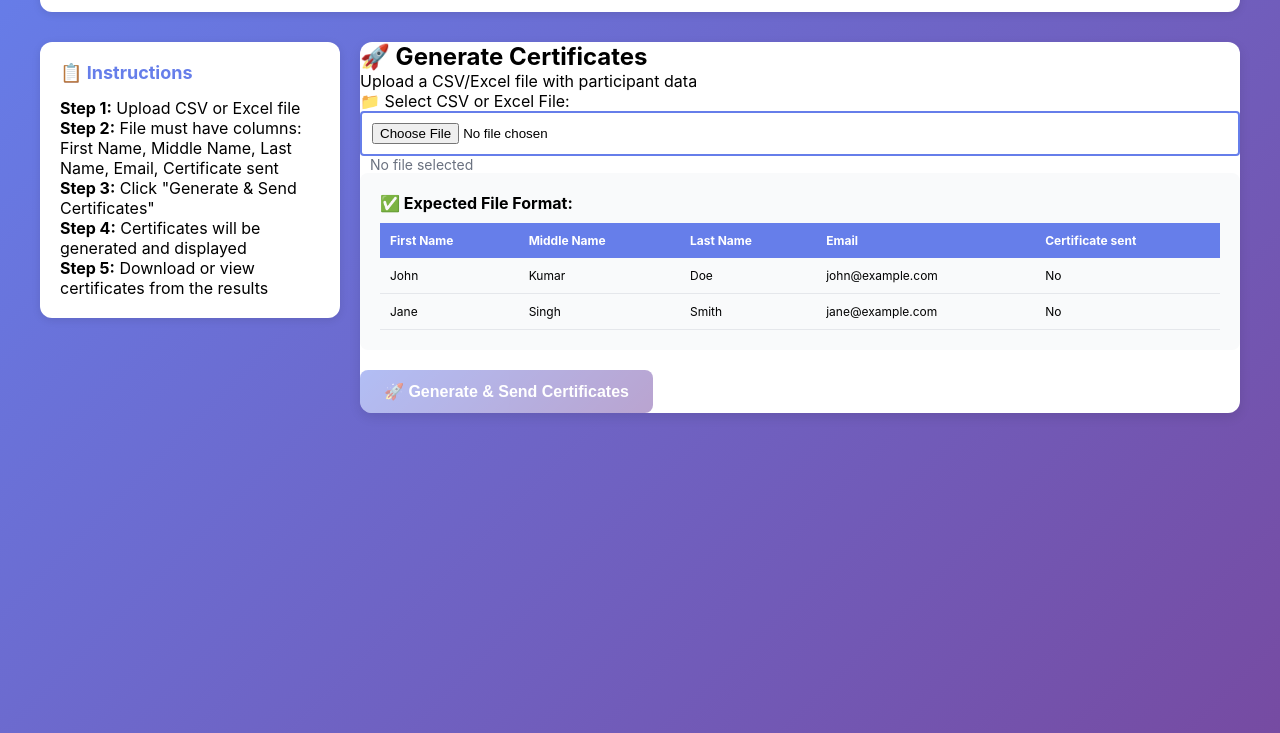
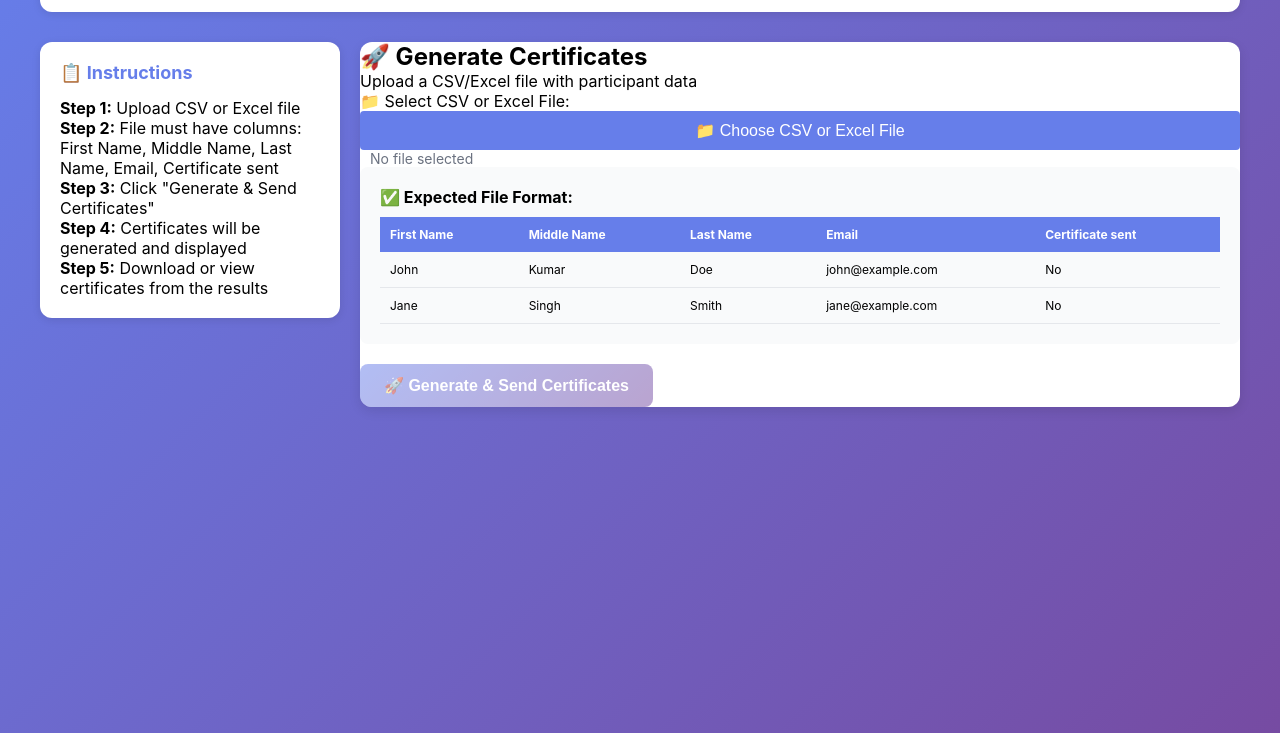
Before and after one commit to sumeetkrsingh1/CertificateGenerator, a plain HTML site: page index.html in a window 1280 px wide. Shown: the part 67-800 px from the top of the page. Drawn offline with Linux system fonts and the light colour scheme.

Commit message:
Fix: Add visible styled button for file upload that triggers hidden file input

```diff
--- a/index.html
+++ b/index.html
@@ -36,9 +36,10 @@
         <p>Upload a CSV/Excel file with participant data</p>
 
         <!-- File Upload Section -->
-        <div class="upload-section">
+        <div class="41">
           <label>📁 Select CSV or Excel File:</label>
-          <input type="file" id="fileInput" accept=".csv,.xlsx,.xls" style="padding:10px;border:2px solid #667eea;border-radius:4px;cursor:pointer;width:100%;box-sizing:border-box;">
+          <input type="file" id="fileInput" accept=".csv,.xlsx,.xls" style="display:none;">
+          <button type="button" onclick="document.getElementById('fileInput').click();" style="padding:10px 20px;background:#667eea;color:white;border:none;border-radius:4px;cursor:pointer;font-size:16px;width:100%;box-sizing:border-box;">📁 Choose CSV or Excel File</button>
           <div id="fileName" class="file-name">No file selected</div>
         </div>
 
```
